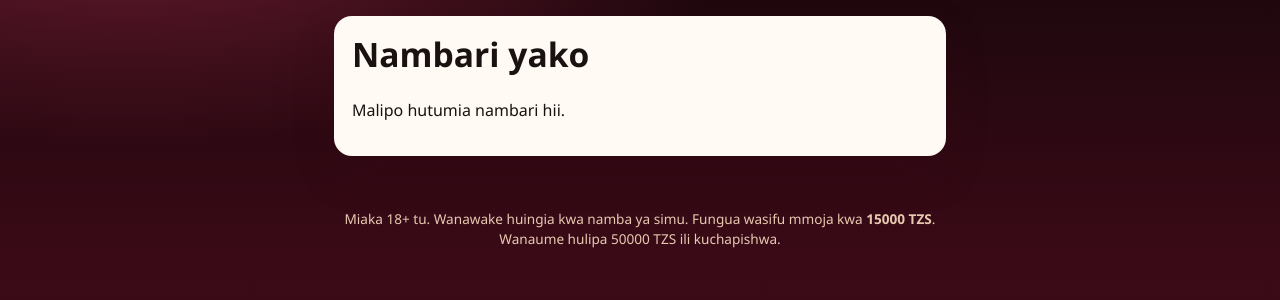
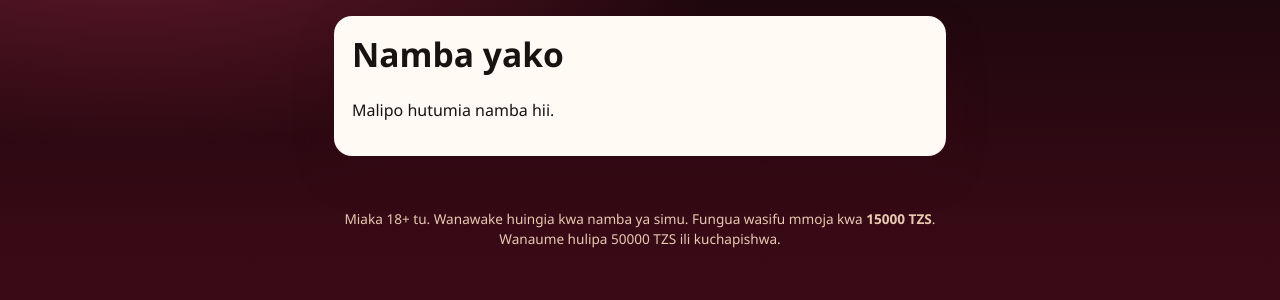
Before and after one commit to kengodhil/sponsa, a Django app: page /my-number/ in a window 1280 px wide. Shown: the part 48-348 px from the top of the page. Run offline with Django 5.2, Linux system fonts and the light colour scheme; the visitor is signed in with stand-in values (Sample User, id 1).

Commit message:
Update Swahili: Nambari to Namba

```diff
--- a/frontend/templates/accounts/my_number.html
+++ b/frontend/templates/accounts/my_number.html
@@ -1,9 +1,9 @@
 {% extends "base.html" %}
-{% block title %}Nambari yangu{% endblock %}
+{% block title %}Namba yangu{% endblock %}
 {% block content %}
 <section class="card">
-  <h1>Nambari yako</h1>
+  <h1>Namba yako</h1>
   <p class="phone-xl">{{ user.phone }}</p>
-  <p>Malipo hutumia nambari hii.</p>
+  <p>Malipo hutumia namba hii.</p>
 </section>
 {% endblock %}
```
